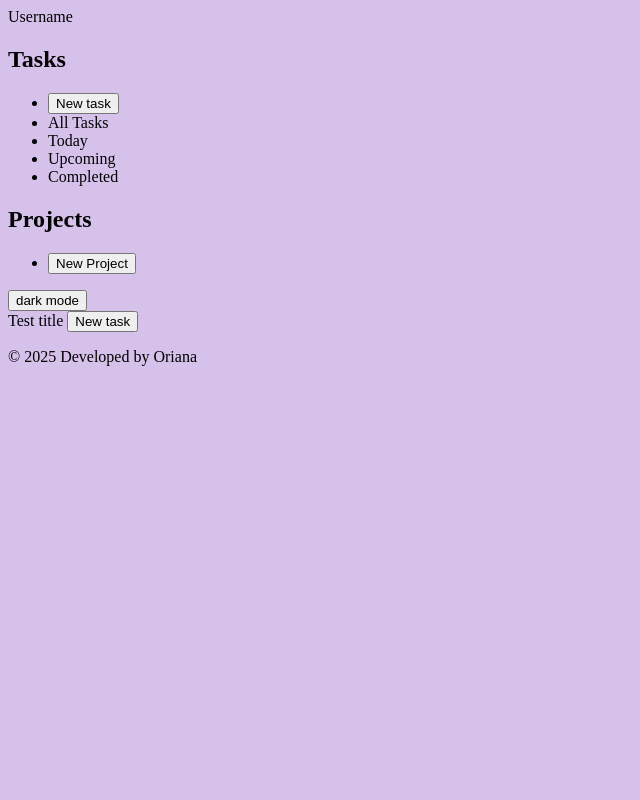
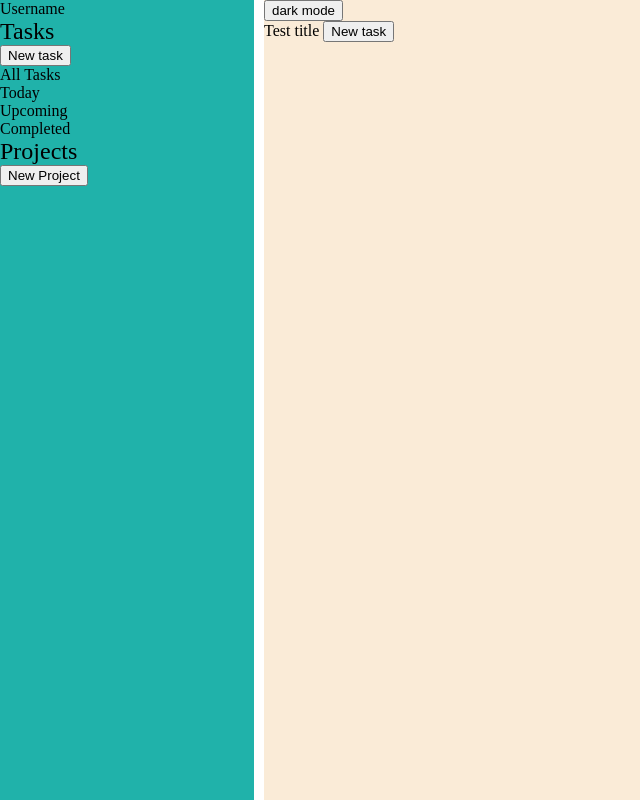
Before and after one commit to OrianaLand/Todo-List, a website built with webpack: page src/template.html in a window 1280 px wide. Shown: the whole page, without its empty margins (0-640 px from the left). Built offline with nearby package versions, Linux system fonts and the light colour scheme.

Commit message:
Add base grid layout and color cues for sidebar, main, and footer

```diff
--- a/src/styles.css
+++ b/src/styles.css
@@ -1,4 +1,60 @@
+/* ---Light CSS Reset--- */
+html {
+    font-size: 16px;
+}
 
-body {
-    background-color: rgb(214, 193, 235);
+*,
+*:before,
+*:after {
+    box-sizing: border-box;
 }
+
+body,
+h1,
+h2,
+h3,
+h4,
+h5,
+h6,
+p,
+li,
+ul{
+    margin: 0;
+    padding: 0;
+    font-weight: normal;
+    list-style: none;
+}
+
+body{
+    height: 100vh;
+}
+
+/* --- Layout styles ---*/
+@media only screen and (min-width: 780px) {
+
+ .content {
+    display: grid;
+    gap: 10px;
+    height: 100%;
+    grid-template-columns: 1fr 4fr;
+    grid-template-rows: 1fr 4fr;
+ }
+/*  .header {
+    background-color: blueviolet;
+    grid-column: 2 / -1;
+    grid-row: 1/2;
+ } */
+ .sidebar{
+    background-color: lightseagreen;
+    grid-row: 1/-1;
+
+ }
+ .main {
+    background-color: antiquewhite;
+    grid-column: 2 / -1;
+    grid-row: 1 /-1;
+ }
+ .footer {
+    background-color: black;
+ }
+}
--- a/src/template.html
+++ b/src/template.html
@@ -31,7 +31,6 @@
             </li>
           </ul>
         </div>
-
         <div>
           <h2 class="sidebar-title">Projects</h2>
           <ul class="categories dynamic">
@@ -49,8 +48,7 @@
           <ul class="main-tasks"></ul>
         </div>
       </div>
-      <div class="footer">© 2025 Developed by Oriana</div>
     </div>
-    <footer></footer>
+    <!-- <footer class="footer">© 2025 Developed by Oriana</footer> -->
   </body>
 </html>
```
